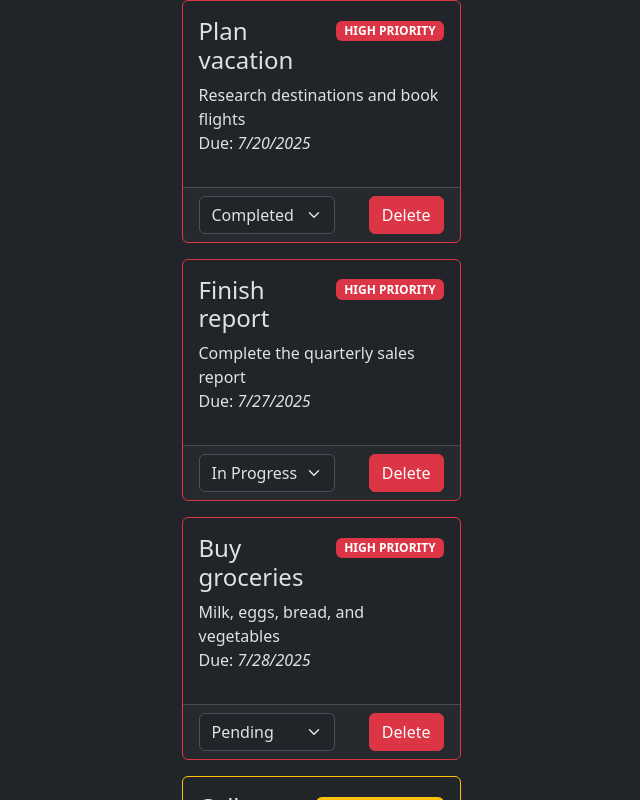
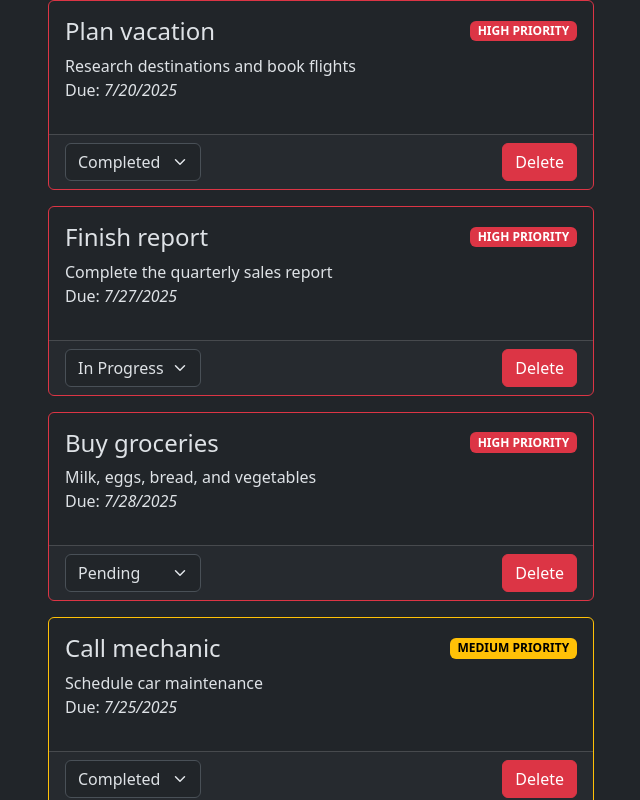
Before and after one commit to hirekarl/lab_9.3_lists_keys_conditionals, a React (Vite) app in the folder task-manager/: page / in a window 1280 px wide. Shown: the top 800 px of the page, without its empty margins (319-959 px from the left). Built offline with nearby package versions, Linux system fonts and the light colour scheme.

Commit message:
Put everything in TaskList in a row div.

```diff
--- a/task-manager/src/components/TaskList/TaskList.tsx
+++ b/task-manager/src/components/TaskList/TaskList.tsx
@@ -34,11 +34,5 @@ export default function TaskList({
       )
     })
 
-  return (
-    <>
-      <div className="col-md-6 offset-md-3 col-sm-10 offset-sm-1">
-        {taskItems}
-      </div>
-    </>
-  )
+  return <div className="row">{taskItems}</div>
 }
```
